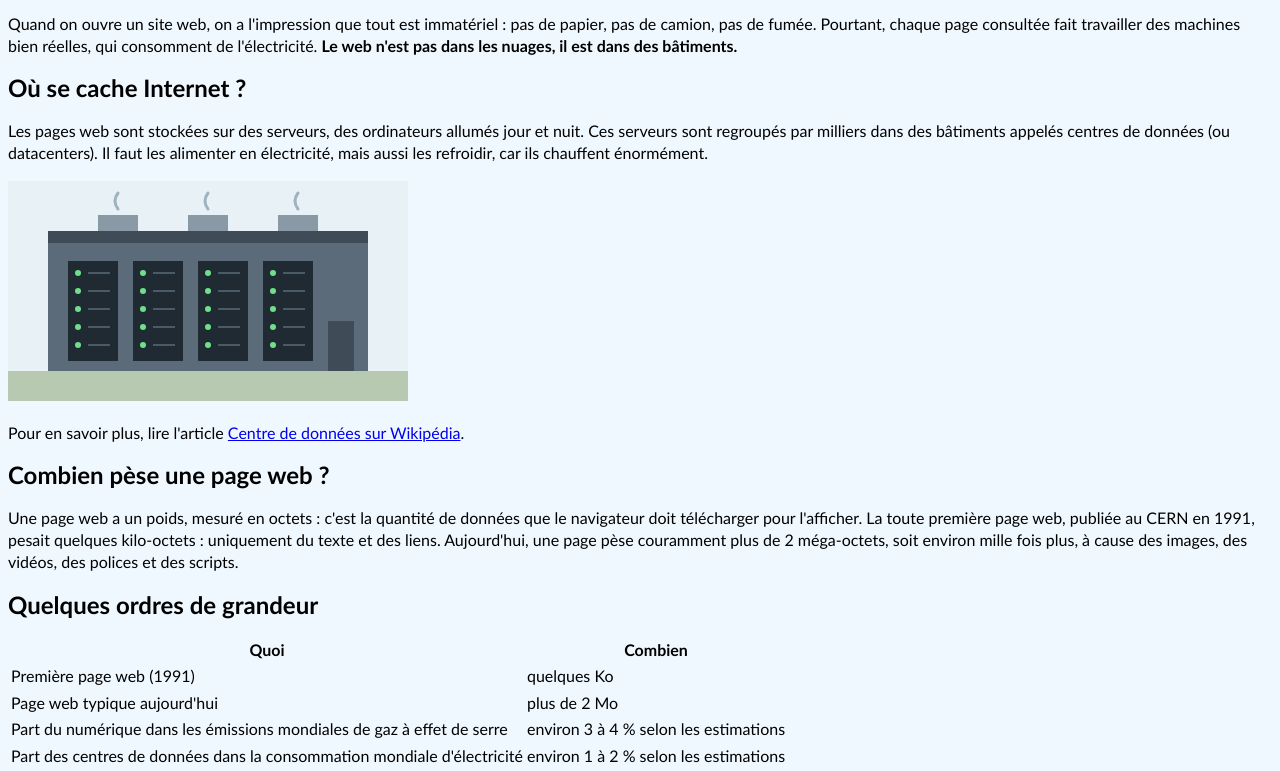
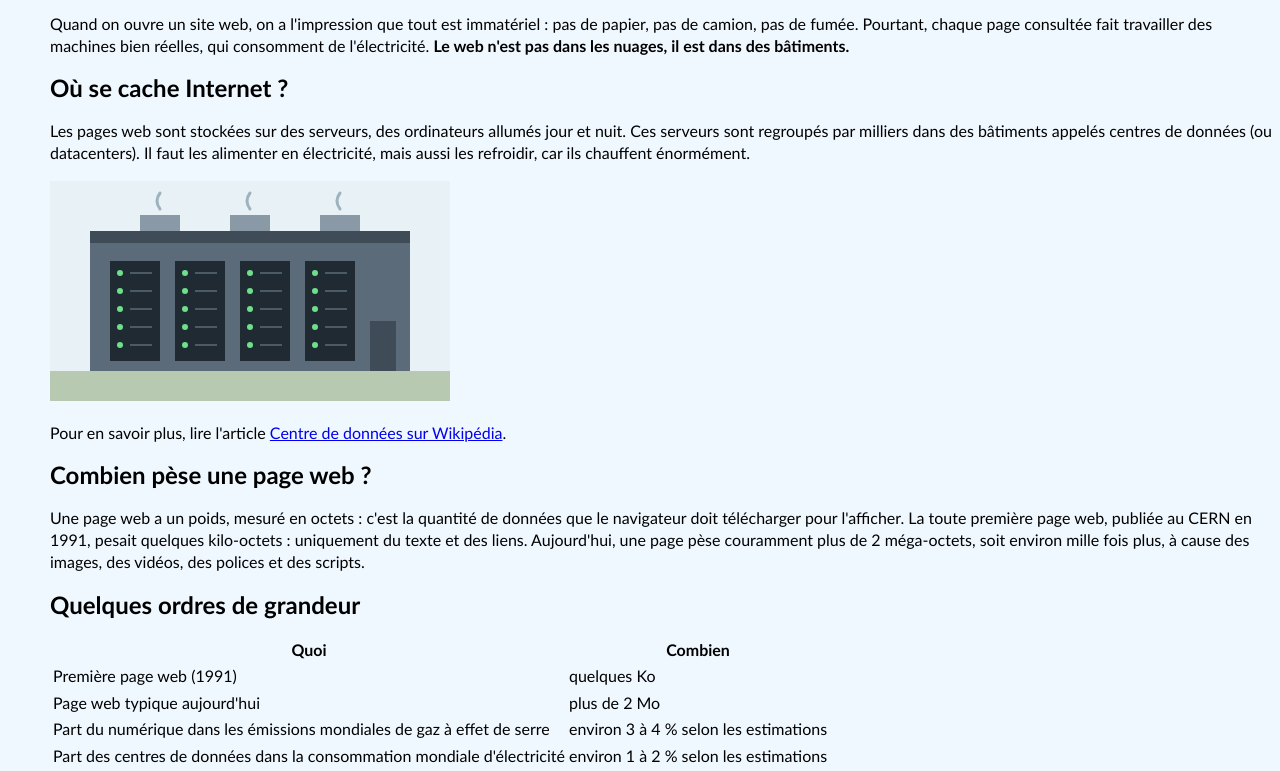
Before and after one commit to laurineee05/tp-durability, a plain HTML site: page index.html in a window 1280 px wide. Shown: the part 91-862 px from the top of the page. Drawn offline with Linux system fonts and the light colour scheme.

Commit message:
Marge à gauche de 50px
J'ai laissé une marge de 50px à gauche pour que ça soit plus aéré

```diff
--- a/style.css
+++ b/style.css
@@ -4,4 +4,4 @@ body {
     font-family: 'Gill Sans', 'Gill Sans MT', Calibri, 'Trebuchet MS', sans-serif;
     color: black;
     line-height: 140%;
-}
+    margin-left: 50px;
```
